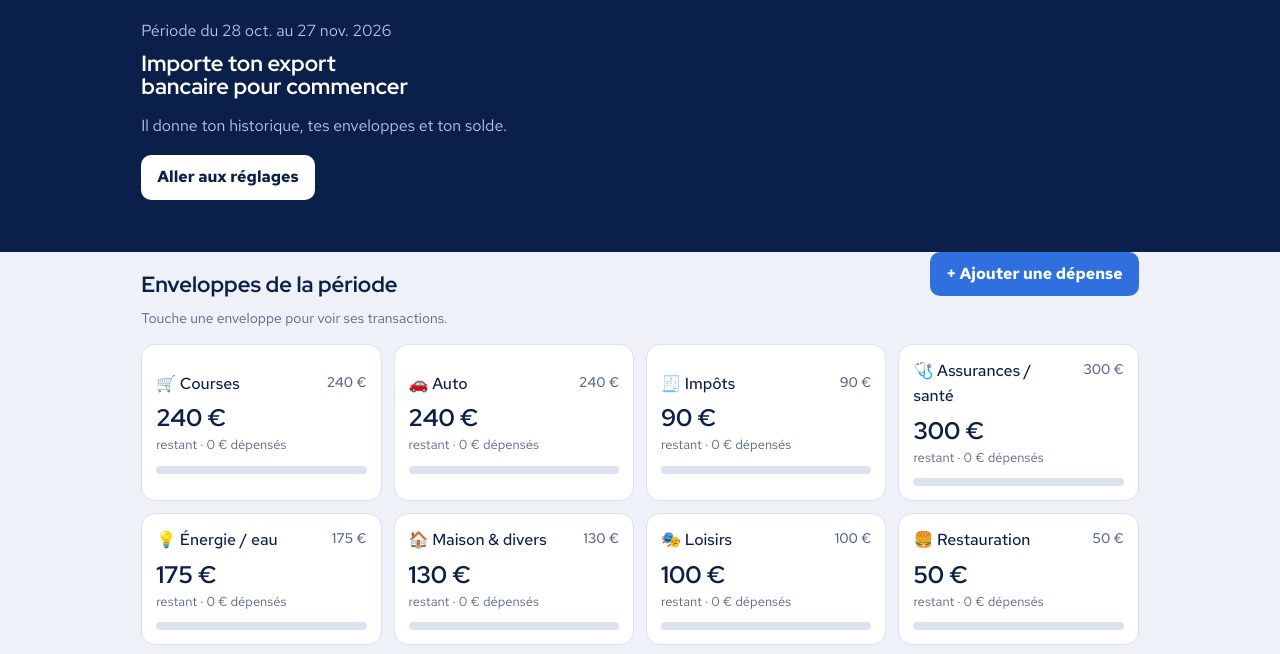
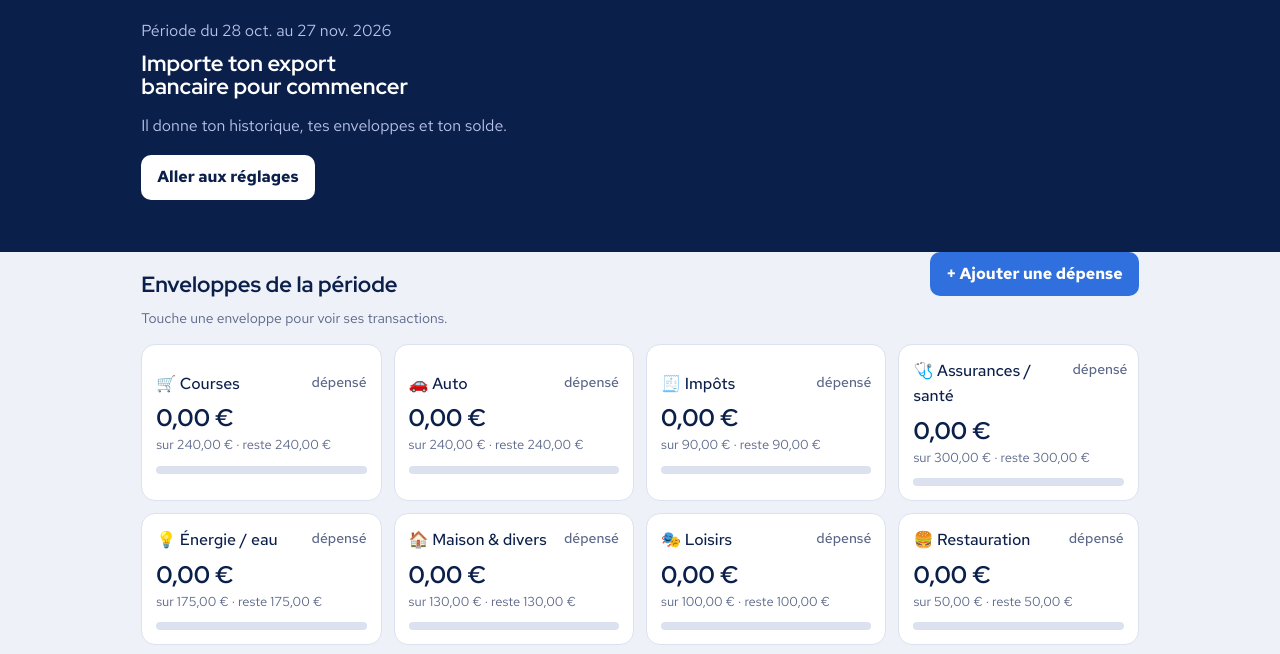
Before and after one commit to actuweb2013-dot/pwa, a plain HTML site: page index.html in a window 1280 px wide. Shown: the part 112-766 px from the top of the page. Drawn offline with Linux system fonts and the light colour scheme.

Commit message:
Add files via upload

```diff
--- a/index.html
+++ b/index.html
@@ -327,8 +327,8 @@ function renderPeriode(){
     drawChart()}
   const envs=CATS.filter(c=>c!==HORS&&((+S().budgets[c]||0)>0||spent[c]>0)).sort((a,b)=>FIXED.includes(a)-FIXED.includes(b));
   $('#envs').innerHTML=envs.map(c=>{const b=+S().budgets[c]||0,s=spent[c],left=b-s,p=b?s/b:1;const col=p>=1?'var(--risk)':p>=.85?'var(--warn)':'var(--accent)';
-    return `<button class="card" data-c="${esc(c)}"><div class="t"><span>${esc(ic(c))}</span><span class="small mute">${E0(b)}</span></div><div class="r ${left<0?'risk':''}">${left<0?'−'+E0(-left).replace('-',''):E0(left)}</div><div class="s">${left<0?'dépassé':'restant'} · ${E0(s)} dépensés${upc[c]?` · ${E0(upc[c])} prélevés d'ici la paie`:''}</div><div class="track"><div class="fill" style="width:${Math.min(100,p*100)}%;background:${col}"></div></div></button>`}).join('')
-   +(spent[HORS]?`<button class="card" data-c="${esc(HORS)}"><div class="t"><span>${esc(ic(HORS))}</span><span class="small mute">hors budget</span></div><div class="r">${E0(spent[HORS])}</div><div class="s">à financer à part (épargne, prêt travaux)</div></button>`:'');
+    return `<button class="card" data-c="${esc(c)}"><div class="t"><span>${esc(ic(c))}</span><span class="small mute">dépensé</span></div><div class="r ${left<0?'risk':''}">${E(s)}</div><div class="s">sur ${E(b)} · ${left<0?`<span class="risk">dépassé de ${E(-left)}</span>`:`reste ${E(left)}`}${upc[c]?` · ${E(upc[c])} prélevés d'ici la paie`:''}</div><div class="track"><div class="fill" style="width:${Math.min(100,p*100)}%;background:${col}"></div></div></button>`}).join('')
+   +(spent[HORS]?`<button class="card" data-c="${esc(HORS)}"><div class="t"><span>${esc(ic(HORS))}</span><span class="small mute">hors budget</span></div><div class="r">${E(spent[HORS])}</div><div class="s">à financer à part (épargne, prêt travaux)</div></button>`:'');
   renderRecViz(st,en,t);
 }
 const fig=$('#fig');const svg=$('#chart');
@@ -382,7 +382,7 @@ function renderDetail(){if(!dtCat||!F)return;const c=dtCat;const b=+S().budgets[
   const recs=recState(F.st).filter(r=>r.t==='dep'&&r.c===c&&!r.done&&r.date);
   $('#dtBox').innerHTML=`<div class="row" style="justify-content:space-between;align-items:center"><h2 id="dtT" style="margin:0">${esc(ic(c))}</h2><button class="ghost mini" id="dtX">Fermer</button></div>
    <p class="small mute" style="margin:4px 0 0">${esc(pLabel(F.st))}</p>
-   <div class="kpis"><div class="kpi">Budget<b>${E0(b)}</b></div><div class="kpi">Dépensé<b>${E0(s)}</b></div><div class="kpi">${left<0?'Dépassement':'Restant'}<b class="${left<0?'risk':''}">${E0(Math.abs(left))}</b></div></div>
+   <div class="kpis"><div class="kpi">Dépensé<b>${E(s)}</b></div><div class="kpi">Budget<b>${E(b)}</b></div><div class="kpi">${left<0?'Dépassement':'Restant'}<b class="${left<0?'risk':''}">${E(Math.abs(left))}</b></div></div>
    ${c!==HORS?`<div class="track"><div class="fill" style="width:${Math.min(100,p*100)}%;background:${col}"></div></div>`:''}
    ${recs.length?`<h3 style="margin-top:16px">Prélèvements à venir</h3><ul class="tx">${recs.map(r=>`<li><span>${esc(r.l)}<div class="small mute">${esc(fmtD(r.date))}</div></span><b>−${E(r.a)}</b></li>`).join('')}</ul>`:''}
    <h3 style="margin-top:16px">${tx.length} transaction${tx.length>1?'s':''}</h3>
--- a/sw.js
+++ b/sw.js
@@ -1,5 +1,5 @@
 // Service worker : l'app fonctionne hors ligne une fois ouverte une première fois.
-const CACHE='ma-paie-v3';
+const CACHE='ma-paie-v4';
 const CORE=['./','./index.html','./manifest.webmanifest','./icons/icon-192.png','./icons/icon-512.png','./icons/maskable-512.png','./icons/apple-touch-icon.png'];
 self.addEventListener('install',e=>{e.waitUntil(caches.open(CACHE).then(c=>c.addAll(CORE)).then(()=>self.skipWaiting()))});
 self.addEventListener('activate',e=>{e.waitUntil(caches.keys().then(ks=>Promise.all(ks.filter(k=>k!==CACHE).map(k=>caches.delete(k)))).then(()=>self.clients.claim()))});
```
